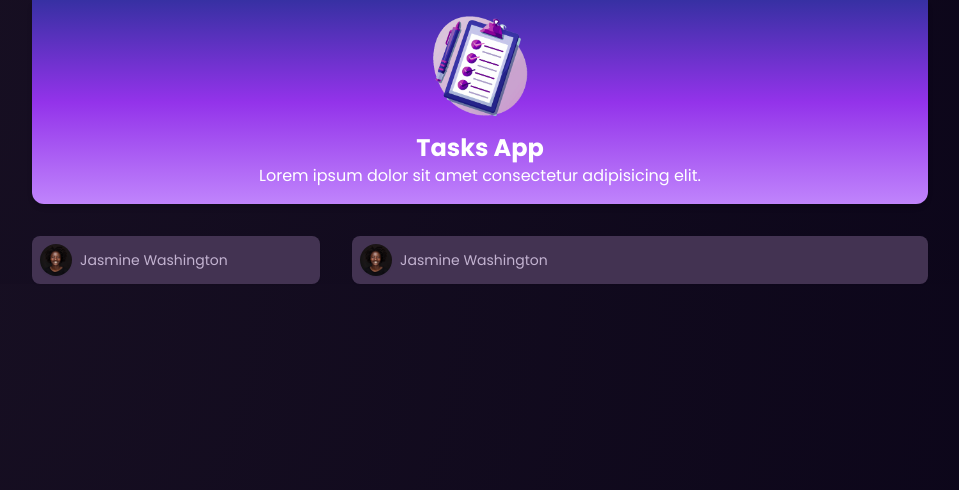
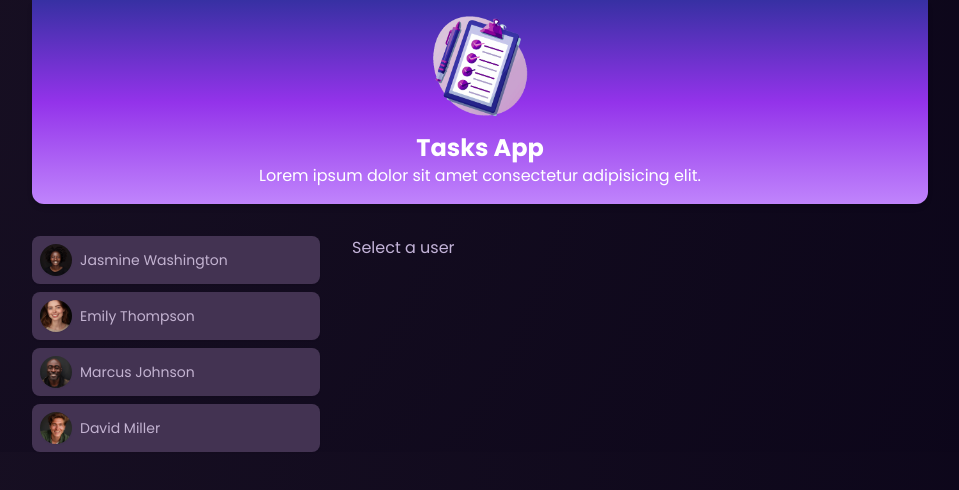
Before and after one commit to teixeiralc/angular-tasks-app, an Angular app: page / in a window 1280 px wide. Shown: the top 490 px of the page, without its empty margins (160-1119 px from the left). Built offline with nearby package versions, Linux system fonts and the light colour scheme.

Commit message:
start tasks components, add select a user feature

```diff
--- a/src/app/app.component.html
+++ b/src/app/app.component.html
@@ -1,15 +1,41 @@
 <div class="flex flex-col justify-center">
   <app-header />
   <main class="w-[90%] max-w-4xl mx-auto my-0 grid grid-cols-[1fr_2fr] gap-8">
-    <ul>
+    <ul class="flex flex-col gap-2">
       <li>
-        <app-user />
+        <app-user
+          [userName]="users[0].name"
+          [userAvatar]="users[0].avatar"
+          [id]="users[0].id"
+          (select)="onSelectUser($event)"
+        />
+      </li>
+      <li>
+        <app-user
+          [userName]="users[1].name"
+          [userAvatar]="users[1].avatar"
+          [id]="users[1].id"
+          (select)="onSelectUser($event)"
+        />
+      </li>
+      <li>
+        <app-user
+          [userName]="users[2].name"
+          [userAvatar]="users[2].avatar"
+          [id]="users[2].id"
+          (select)="onSelectUser($event)"
+        />
+      </li>
+      <li>
+        <app-user
+          [userName]="users[3].name"
+          [userAvatar]="users[3].avatar"
+          [id]="users[3].id"
+          (select)="onSelectUser($event)"
+        />
       </li>
     </ul>
-    <ul>
-      <li>
-        <app-user />
-      </li>
-    </ul>
+
+    <app-tasks [selectedUserName]="selectedUserName ? selectedUserName : 'Select a user'" />
   </main>
 </div>
--- a/src/app/app.component.ts
+++ b/src/app/app.component.ts
@@ -1,14 +1,23 @@
-import { Component } from '@angular/core';
-import { HeaderComponent } from './components/header/header.component';
-import { UserComponent } from './components/user/user.component';
+import { Component } from '@angular/core'
+import { HeaderComponent } from './components/header/header.component'
+import { TasksComponent } from './components/tasks/tasks.component'
+import { UserComponent } from './components/user/user.component'
+import { DUMMY_USERS } from './dummy-users'
 
 @Component({
   selector: 'app-root',
   standalone: true,
-  imports: [HeaderComponent, UserComponent],
+  imports: [HeaderComponent, UserComponent, TasksComponent],
   templateUrl: './app.component.html',
-  styleUrl: './app.component.css'
+  styleUrl: './app.component.css',
 })
 export class AppComponent {
-  title = 'tasks-app';
+  title = 'tasks-app'
+  users = DUMMY_USERS
+
+  selectedUserName = undefined as string | undefined
+
+  onSelectUser(id: string) {
+    this.selectedUserName = DUMMY_USERS.find((user) => user.id === id)?.name
+  }
 }
--- /dev/null
+++ b/src/app/components/tasks/tasks.component.html
@@ -0,0 +1 @@
+<h1>{{ selectedUserName() }}</h1>
--- /dev/null
+++ b/src/app/components/tasks/tasks.component.ts
@@ -0,0 +1,12 @@
+import { Component, input } from '@angular/core'
+
+@Component({
+  selector: 'app-tasks',
+  standalone: true,
+  imports: [],
+  templateUrl: './tasks.component.html',
+  styleUrl: './tasks.component.css',
+})
+export class TasksComponent {
+  selectedUserName = input.required<string>()
+}
--- a/src/app/components/user/user.component.html
+++ b/src/app/components/user/user.component.html
@@ -3,7 +3,7 @@
     (click)="onSelectUser()"
     class="flex items-center gap-2 p-2 bg-[#433352] text-[#c3b3d1] border-none cursor-pointer w-full min-w-40 text-left hover:bg-[#9965dd] active:bg-[#9965dd] hover:text-[#150722] active:text-[#150722]"
   >
-    <img class="w-8 object-contain rounded-full shadow-sm" [src]="imgPath()" [alt]="selectedUser().name" />
-    <span class="m-0 p-0 text-sm font-normal">{{ selectedUser().name }}</span>
+    <img class="w-8 object-contain rounded-full shadow-sm" [src]="imgPath()" [alt]="userName()" />
+    <span class="m-0 p-0 text-sm font-normal">{{ userName() }}</span>
   </button>
 </div>
--- a/src/app/components/user/user.component.ts
+++ b/src/app/components/user/user.component.ts
@@ -1,7 +1,4 @@
-import { Component, computed, signal } from '@angular/core'
-import { DUMMY_USERS } from '../../dummy-users'
-
-const randomIndex = Math.floor(Math.random() * DUMMY_USERS.length)
+import { Component, computed, input, output } from '@angular/core'
 
 @Component({
   selector: 'app-user',
@@ -11,11 +8,17 @@ const randomIndex = Math.floor(Math.random() * DUMMY_USERS.length)
   styleUrl: './user.component.css',
 })
 export class UserComponent {
-  selectedUser = signal(DUMMY_USERS[randomIndex])
-  imgPath = computed(() => 'assets/users/' + this.selectedUser().avatar)
+  userName = input.required<string>()
+  userAvatar = input.required<string>()
+  id = input.required<string>()
+
+  select = output<string>()
+
+  imgPath = computed(() => {
+    return 'assets/users/' + this.userAvatar()
+  })
 
   onSelectUser() {
-    const randomIndex = Math.floor(Math.random() * DUMMY_USERS.length)
-    this.selectedUser.set(DUMMY_USERS[randomIndex])
+    this.select.emit(this.id())
   }
 }
```
Also changed, not shown: src/app/components/tasks/tasks.component.css (added), 1 other file (tests, documents, lock files or other folders).
